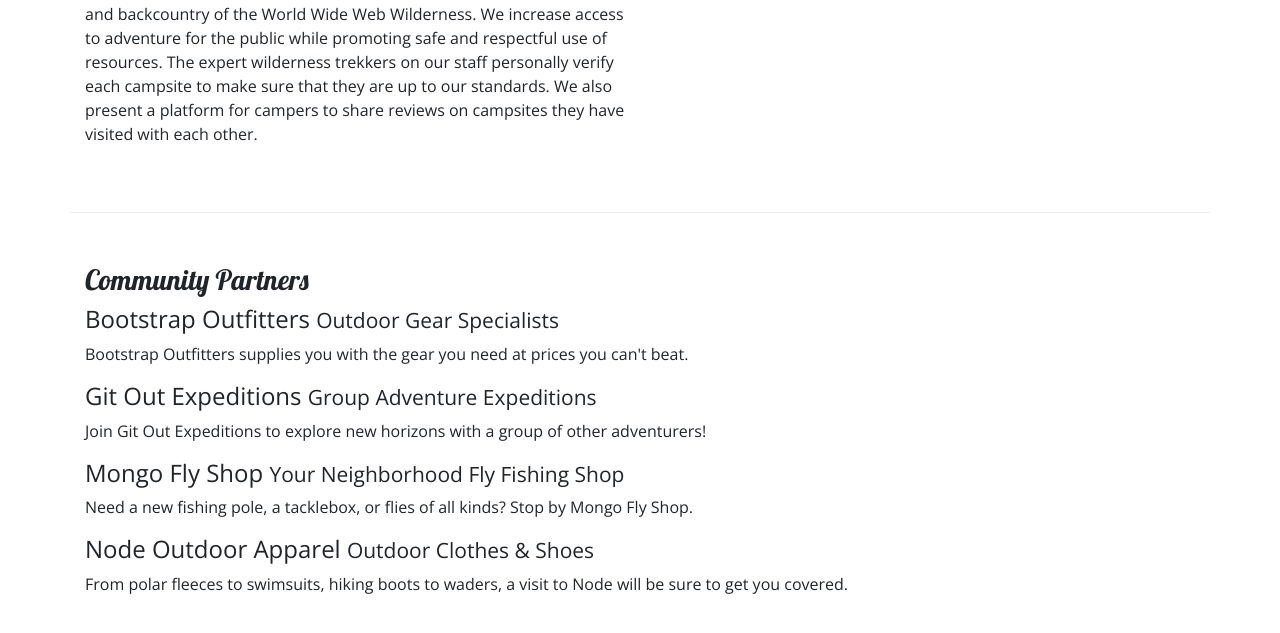
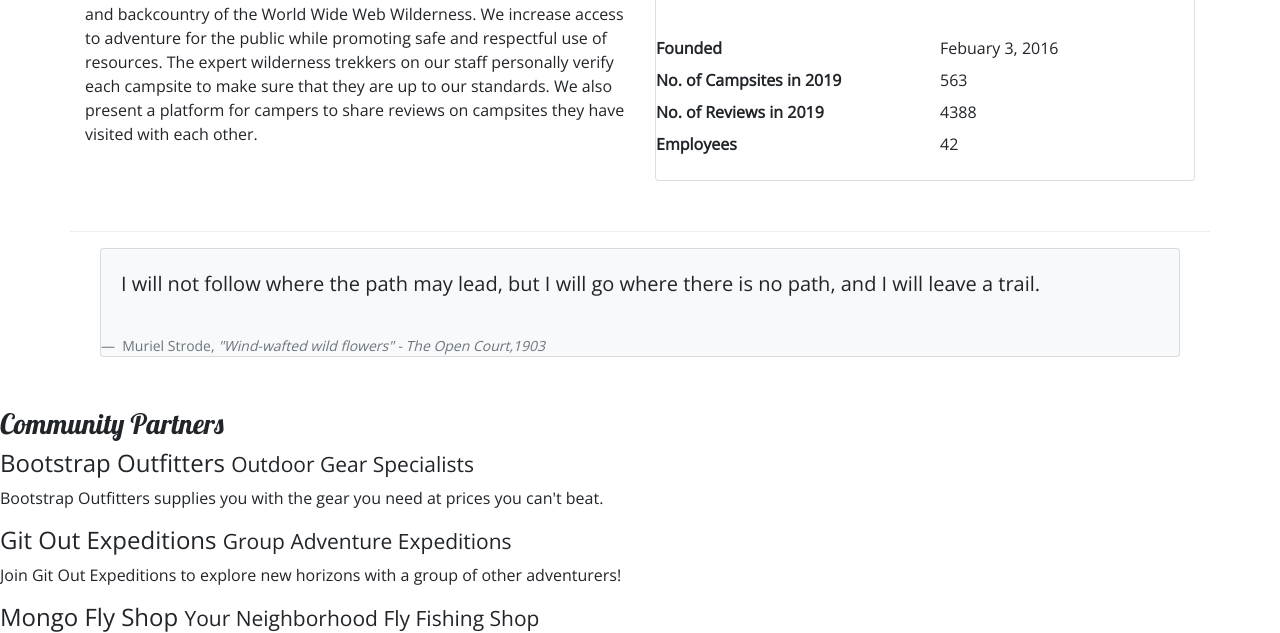
Before and after one commit to Friedhouse/Nucamp-campsite, a plain HTML site: page aboutus.html in a window 1280 px wide. Shown: the part 467-1100 px from the top of the page. Drawn offline with nearby package versions, Linux system fonts and the light colour scheme.

Commit message:
Added facts/quote card to aboutus.html and updated footer class on all pages

```diff
--- a/aboutus.html
+++ b/aboutus.html
@@ -53,6 +53,8 @@
         </div>
     </nav>
 
+<!--Navlink Breadcrumb-->
+
     <div class="container">
         <div class="row">
             <div class="col-12">
@@ -70,7 +72,43 @@
                 <h3>Our Mission</h3>
                 <p>We present a curated database of the best campsites in the vast woods and backcountry of the World Wide Web Wilderness. We increase access to adventure for the public while promoting safe and respectful use of resources. The expert wilderness trekkers on our staff personally verify each campsite to make sure that they are up to our standards. We also present a platform for campers to share reviews on campsites they have visited with each other.</p>
             </div>
+
+<!--Facts Card-->
+
+            <div class="col-sm-6">
+                <div class="card">
+                    <h3 class="card-header bg-primary text-white">Facts At a Glance</h3>
+                    <div class="card-body"></div>
+                        <dl class="row">
+                            <dt class="col-6">Founded</dt>
+                            <dd class="col-6">Febuary 3, 2016</dd>
+                            <dt class="col-6">No. of Campsites in 2019</dt>
+                            <dd class="col-6">563</dd>
+                            <dt class="col-6">No. of Reviews in 2019</dt>
+                            <dd class="col-6">4388</dd>
+                            <dt class="col-6">Employees</dt>
+                            <dd class="col-6">42</dd>
+                        </dl>
+                    </div>
+                </div>
+            </div>
+
+<!--Quote card-->
+
+            <div class="col">
+                <div class="card bg-light mt-3">
+                    <blockquote class="blockquote card-body">
+                        <p class="mb-0">I will not follow where the path may lead, but I will go where there is no path, and I will leave a trail.</p>
+                    </blockquote>
+                    <footer class="blockquote-footer">
+                        Muriel Strode,
+                        <cite title="Source Title">"Wind-wafted wild flowers" - The Open Court,1903</cite>
+                    </footer>
+                </div>
+            </div>
         </div>
+
+
 
         <div class="row row-content">
             <div class="col-12">
@@ -87,7 +125,7 @@
         </div>
     </div>
 
-    <footer>
+    <footer class="site-footer">
         <div class="container">
             <div class="row">
                 <div class="col-4 col-sm-2 offset-1">
--- a/css/stylesheet.css
+++ b/css/stylesheet.css
@@ -10,7 +10,7 @@ h2 {
 header h2 {
     color: #CEC8FF;
 }
-footer {
+.site-footer {
     background-image: linear-gradient(#CEC8FF, white);
     padding: 20px 0;
 }
```
Also changed, not shown: contactus.html (+1 -1 lines), index.html (+1 -1 lines).
